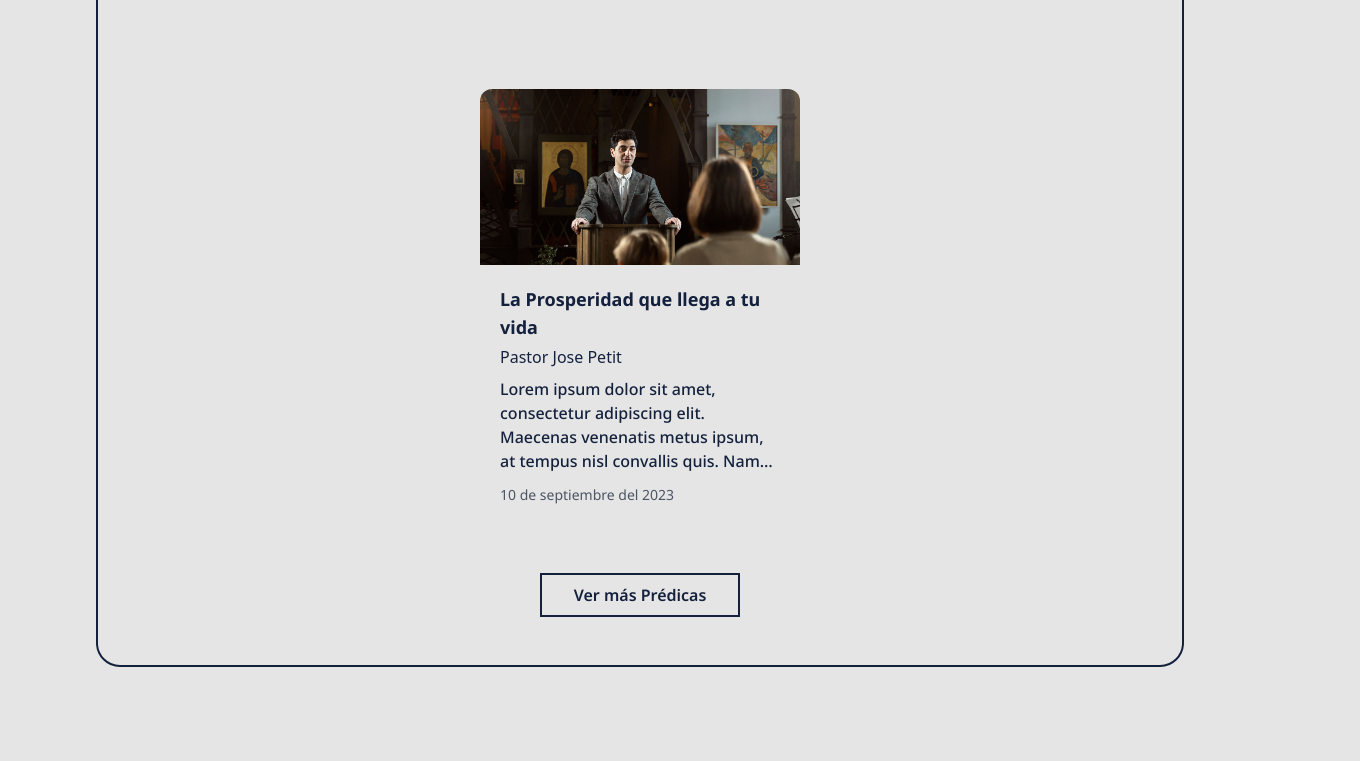
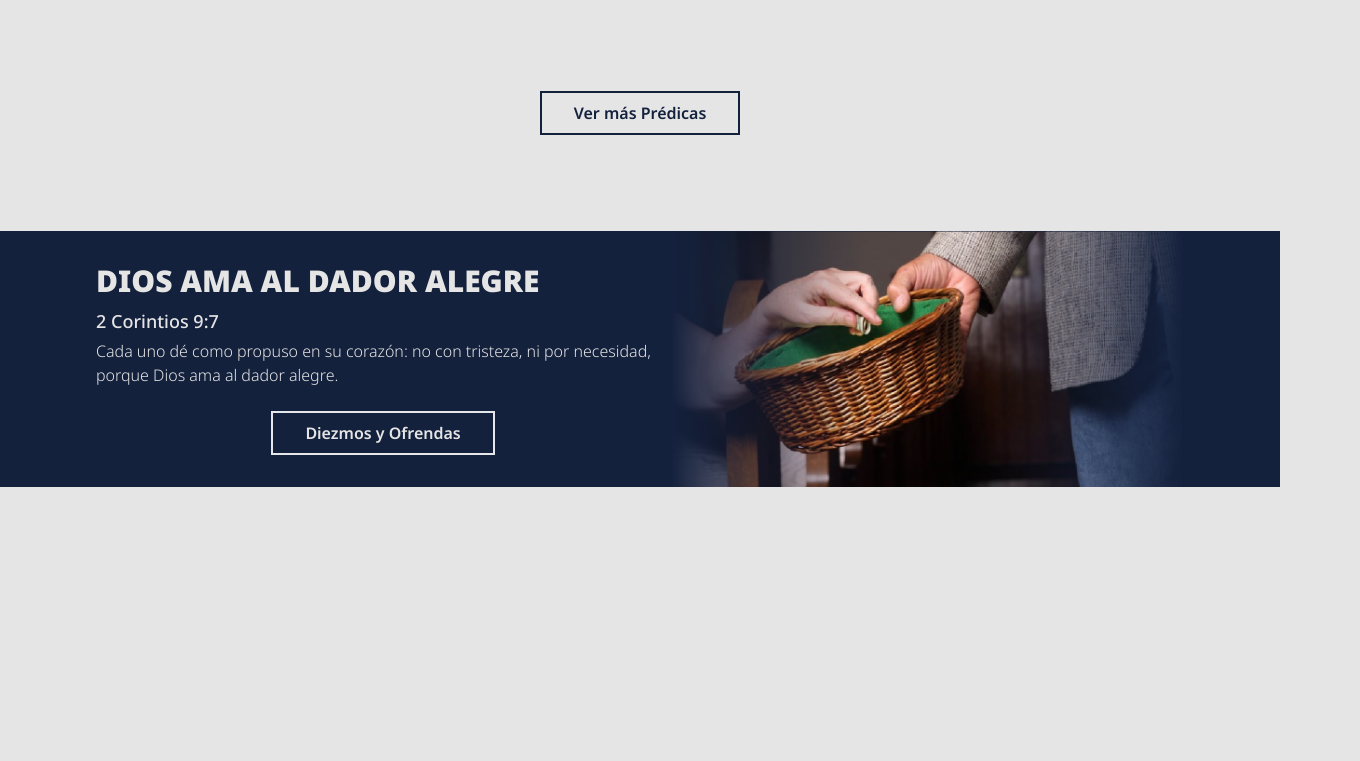
Before and after one commit to Ministerio-Libertad-en-Cristo-Jesus/frontend, a React (Vite) app: page / in a window 1280 px wide. Shown: the part 1895-2656 px from the top of the page, 1360 px wide, since content can reach past the window. After the commit the page ends 2438 px from the top, so only its background shows below. Built offline with nearby package versions, Linux system fonts and the light colour scheme.

Commit message:
arreglado el resposive de la seccion de enseñanzas

```diff
--- a/src/index.css
+++ b/src/index.css
@@ -31,6 +31,7 @@
 
 body{
   background-color: #e5e5e5;
+  overflow-x: hidden;
 }
 
 .swiper-pagination-bullet {
--- a/src/pages/home/Home.tsx
+++ b/src/pages/home/Home.tsx
@@ -4,7 +4,7 @@ import OfferingSection from './offeringSection/OfferingSection'
 
 const Home = () => {
   return (
-    <div className='flex flex-wrap justify-center mt-20'>
+    <div className='flex flex-col items-center justify-center mt-20'>
       <Carrousel />
       <PreachSection />
       <OfferingSection />
--- a/src/pages/home/PreachsSection/Card.tsx
+++ b/src/pages/home/PreachsSection/Card.tsx
@@ -3,9 +3,9 @@ import { dateSeter } from '../../../utils/dateSeter'
 
 const Card = ({ title, pastor, content, date, image }: Preach) => {
   return (
-    <div className='w-60 min-w-60 lg:min-w-80 lg:w-80 hover:bg-[#e1e1e1] rounded-t-xl rounded-b-xl hover:shadow-xl hover:cursor-pointer transition-all duration-200'>
+    <div className='w-60 min-w-[15rem] lg:min-w-[20rem] lg:w-80 hover:bg-[#e1e1e1] rounded-t-xl rounded-b-xl hover:shadow-md lg:hover:shadow-xl hover:cursor-pointer transition-all duration-200'>
       <img
-      className=' w-60 min-w-60 lg:min-w-80 lg:w-80 rounded-t-xl h-36 lg:h-44 object-cover'
+      className=' w-60 min-w-[15rem] lg:min-w-[20rem] lg:w-80 rounded-t-xl h-36 lg:h-44 object-cover'
       src={image}
       alt={title} />
       <div className='m-2 lg:m-5'>
--- a/src/pages/home/PreachsSection/Cards.tsx
+++ b/src/pages/home/PreachsSection/Cards.tsx
@@ -1,4 +1,3 @@
-import Button from '../../../components/Button'
 import { type Preaches } from '../../../types/types'
 import Card from './Card'
 
@@ -8,18 +7,12 @@ import 'swiper/css/pagination'
 
 const Cards = ({ preaches }: Preaches) => {
   return (
-    <div className='flex flex-col items-center mb-10 lg:mb-24 border-2 rounded-3xl border-blueI mx-10 lg:mx-24 p-6 lg:p-12 max-w-[1440px]'>
-
-      <div className='flex flex-wrap gap-12 justify-center lg:gap-20'>
+    <div className='flex w-screen mb-10 px-10 lg:px-24 max-w-[1440px]'>
+      <div className='flex w-screen p-6 lg:p-8 textcal overflow-auto justify-between gap-10 lg:gap-20'>
         {preaches.map((preach) => (
           <Card {...preach} key={preach.id} />
         ))}
       </div>
-
-      <div className='mt-12'>
-        <Button text='Ver más Prédicas' dark={false} onClick={() => {}} />
-      </div>
-
     </div>
   )
 }
--- a/src/pages/home/PreachsSection/PreachSection.tsx
+++ b/src/pages/home/PreachsSection/PreachSection.tsx
@@ -2,17 +2,19 @@ import ArrowIcon from '../../../assets/componentSVG/arrow'
 import PrincipalPreach from './PrincipalPreach'
 import { preachings } from '../../../utils/preachingInfo'
 import Cards from './Cards'
+import Button from '../../../components/Button'
 
 const PreachSection = () => {
   const firstPreach = preachings[0]
   const restPreachings = preachings.slice(1, 4)
   return (
-    <div className="flex flex-col flex-wrap items-center max-w-[1440px]">
+    <div className="flex flex-col flex-wrap mb-12 lg:mb-24 items-center max-w-[1440px]">
       <ArrowIcon />
       <h3 className='mt-12 font-noto font-black text-blueI text-4xl'>ENSEÑANZAS</h3>
       <p className='font-noto font-normal text-blueI text-lg mt-1'>Nuestras últimas enseñanzas</p>
       <PrincipalPreach {...firstPreach} />
       <Cards preaches={restPreachings} />
+      <Button text='Ver más Prédicas' dark={false} onClick={() => {}} />
     </div>
   )
 }
--- a/src/pages/home/PreachsSection/PrincipalPreach.tsx
+++ b/src/pages/home/PreachsSection/PrincipalPreach.tsx
@@ -4,7 +4,7 @@ import { dateSeter } from '../../../utils/dateSeter'
 
 const PrincipalPreach = ({ title, pastor, date, content, image }: Preach) => {
   return (
-    <div className='flex flex-wrap lg:flex-nowrap items-center m-10 lg:m-24'>
+    <div className='flex flex-wrap w-full lg:flex-nowrap items-center p-10 lg:p-24 max-w-[1440px]'>
 
       <img
       className=' lg:w-[420px] h-[370px] lg:h-[420px] mr-12 object-cover rounded-xl'
--- a/src/pages/home/carrouselSection/Carrousel.tsx
+++ b/src/pages/home/carrouselSection/Carrousel.tsx
@@ -16,7 +16,7 @@ const Carrousel = () => {
       spaceBetween={0}
       slidesPerView={1}
       navigation
-      className='flex max-w-[1440px]'
+      className='flex w-[100%] max-w-[1440px]'
       pagination={{ clickable: true }}>
 
       {preachings.map(preaching => (
--- a/src/pages/home/offeringSection/OfferingSection.tsx
+++ b/src/pages/home/offeringSection/OfferingSection.tsx
@@ -10,7 +10,7 @@ const OfferingSection = () => {
           <div className='mt-6'>
             <h4 className='font-noto font-black text-whiteI text-xl lg:text-3xl'>DIOS AMA AL DADOR ALEGRE</h4>
             <p className='font-noto font-medium text-whiteI text-base lg:text-lg mt-2'>2 Corintios 9:7</p>
-            <p className='font-noto font-light max-w-[600px] text-whiteI text-sm lg:text-base mt-1'>Cada uno dé como propuso en su corazón: no con tristeza, ni por necesidad, porque Dios ama al dador alegre.</p>
+            <p className='font-noto font-light max-w-[600px] mr-0 lg:mr-4 text-whiteI text-sm lg:text-base mt-1'>Cada uno dé como propuso en su corazón: no con tristeza, ni por necesidad, porque Dios ama al dador alegre.</p>
           </div>
 
           <div className='mt-8 mb-12 lg:mt-6 lg:mb-6'>
```
